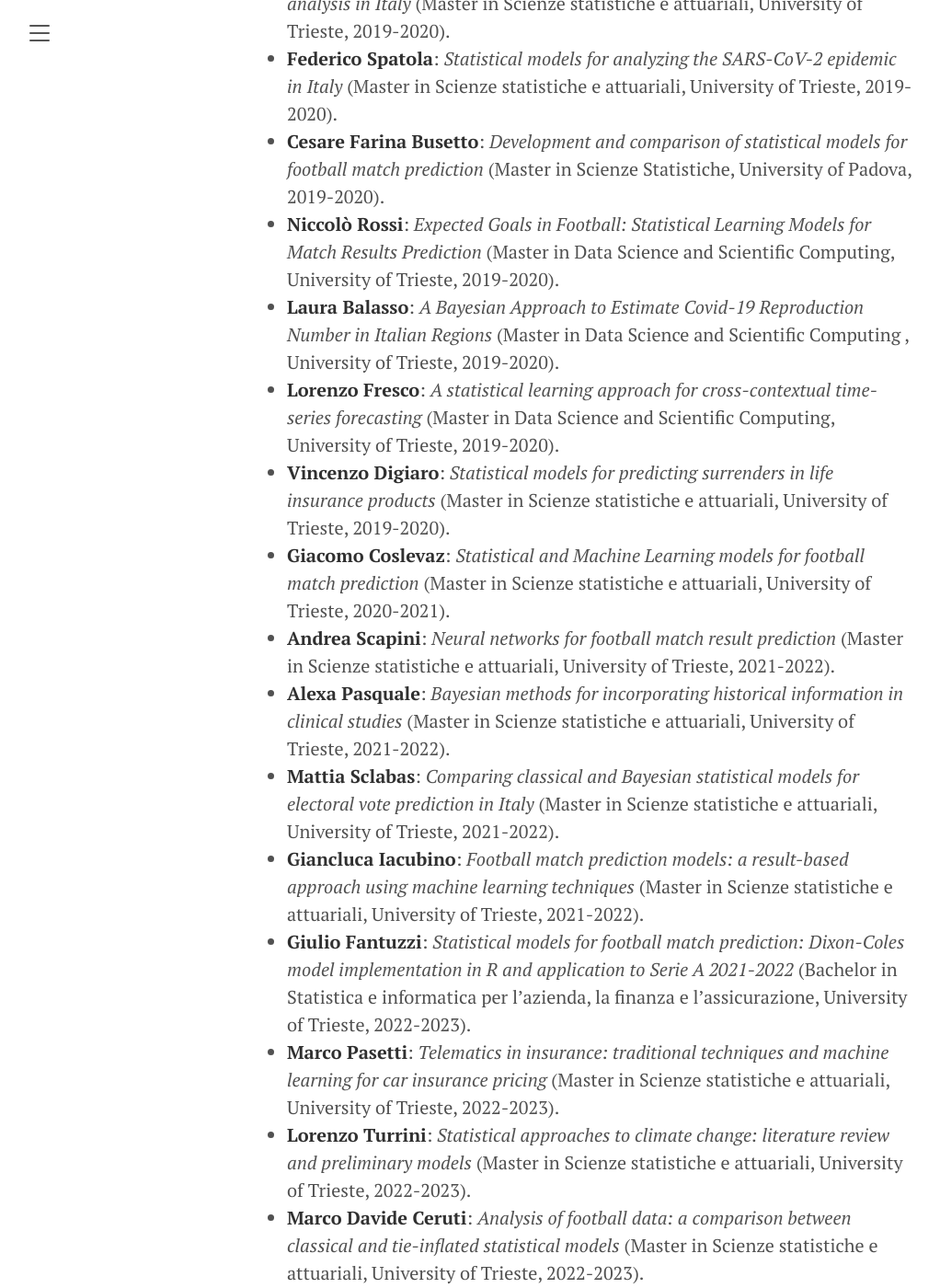
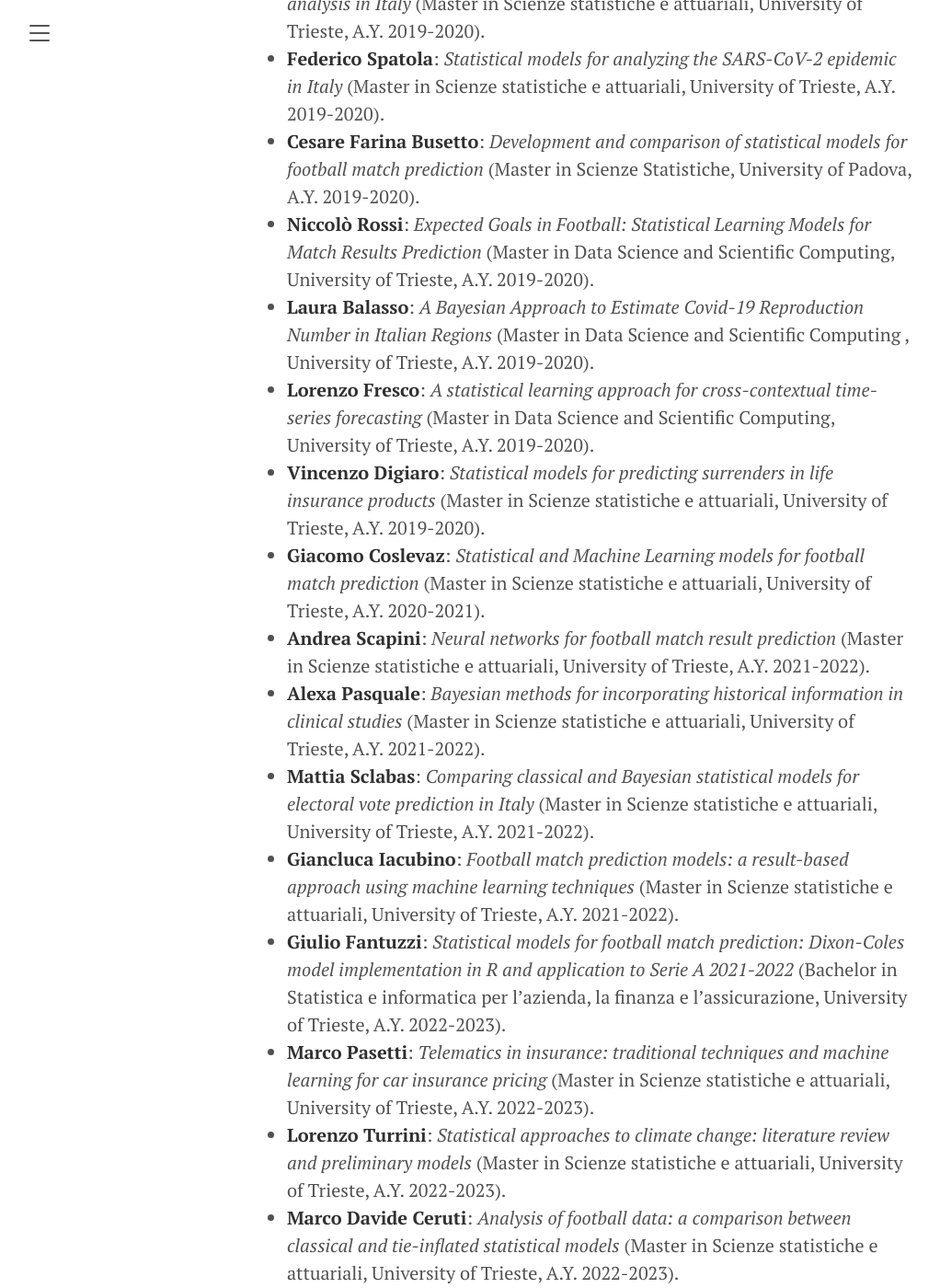
Before and after one commit to LeoEgidi/leoegidi.github.io, a Jekyll site: the page built from students.md, in a window 1280 px wide and 1400 px high, scrolled down 906 px. Shown: the whole window at 92% size, without its empty margins (8-1030 px from the left). Built offline with Jekyll 4.4.1, drawn with Linux system fonts in a browser that asks for light colours; Markdown is read by kramdown in place of the engine named in the settings; part of the change alters nothing that is shown; some of the changed text lies outside the part shown.

```diff
--- a/students.md
+++ b/students.md
@@ -14,24 +14,24 @@ description: "Master's and PhD students supervised by Leonardo Egidi"
 
 ### Thesis Supervision (Master's and Bachelor's)
 
-- **Mitja Briscik**: *Statistical models for predicting football match results: an application to the UEFA Champions League* (Bachelor in Statistica e informatica per l'azienda, la finanza e l'assicurazione, University of Trieste, 2018-2019).
-- **Giuseppe Sassano**: *Statistical models for football match prediction: shots on target as a key factor* (Master in Scienze Statistiche, University of Padova, 2018-2019).
-- **Anna Scussolin**: *An application of hierarchical models to assess insurability in credit lines* (Master in Scienze statistiche e attuariali, University of Trieste, 2018-2019).
-- **Francesco Guglielmo**: *Statistical models for SARS-CoV-2 epidemic data analysis in Italy* (Master in Scienze statistiche e attuariali, University of Trieste, 2019-2020).
-- **Federico Spatola**: *Statistical models for analyzing the SARS-CoV-2 epidemic in Italy* (Master in Scienze statistiche e attuariali, University of Trieste, 2019-2020).
-- **Cesare Farina Busetto**: *Development and comparison of statistical models for football match prediction* (Master in Scienze Statistiche, University of Padova, 2019-2020).
-- **Niccolò Rossi**: *Expected Goals in Football: Statistical Learning Models for Match Results Prediction* (Master in Data Science and Scientific Computing, University of Trieste, 2019-2020).
-- **Laura Balasso**: *A Bayesian Approach to Estimate Covid-19 Reproduction Number in Italian Regions* (Master in Data Science and Scientific Computing , University of Trieste, 2019-2020).
-- **Lorenzo Fresco**: *A statistical learning approach for cross-contextual time-series forecasting* (Master in Data Science and Scientific Computing, University of Trieste, 2019-2020).
-- **Vincenzo Digiaro**: *Statistical models for predicting surrenders in life insurance products* (Master in Scienze statistiche e attuariali, University of Trieste, 2019-2020).
-- **Giacomo Coslevaz**: *Statistical and Machine Learning models for football match prediction* (Master in Scienze statistiche e attuariali, University of Trieste, 2020-2021).
-- **Andrea Scapini**: *Neural networks for football match result prediction* (Master in Scienze statistiche e attuariali, University of Trieste, 2021-2022).
-- **Alexa Pasquale**: *Bayesian methods for incorporating historical information in clinical studies* (Master in Scienze statistiche e attuariali, University of Trieste, 2021-2022).
-- **Mattia Sclabas**: *Comparing classical and Bayesian statistical models for electoral vote prediction in Italy* (Master in Scienze statistiche e attuariali, University of Trieste, 2021-2022).
-- **Giancluca Iacubino**: *Football match prediction models: a result-based approach using machine learning techniques* (Master in Scienze statistiche e attuariali, University of Trieste, 2021-2022).
-- **Giulio Fantuzzi**: *Statistical models for football match prediction: Dixon-Coles model implementation in R and application to Serie A 2021-2022* (Bachelor in  Statistica e informatica per l'azienda, la finanza e l'assicurazione, University of Trieste, 2022-2023).
-- **Marco Pasetti**: *Telematics in insurance: traditional techniques and machine learning for car insurance pricing* (Master in Scienze statistiche e attuariali, University of Trieste, 2022-2023).
-- **Lorenzo Turrini**: *Statistical approaches to climate change: literature review and preliminary models* (Master in Scienze statistiche e attuariali, University of Trieste, 2022-2023).
-- **Marco Davide Ceruti**: *Analysis of football data: a comparison between classical and tie-inflated statistical models* (Master in Scienze statistiche e attuariali, University of Trieste, 2022-2023).
-- **Mauro Mariotto**: *Modelli previsionali per churn analysis* (Master in Scienze statistiche e attuariali, University of Trieste, 2022-2023).
-- **Aurora Michelin**: *L'emissione di anidride carbonica in ambito aziendale e il conseguente impatto sul riscaldamento globale: modelli statistici e studio della letteratura*. (Master's, University of Trieste, 2023-2024)
+- **Mitja Briscik**: *Statistical models for predicting football match results: an application to the UEFA Champions League* (Bachelor in Statistica e informatica per l'azienda, la finanza e l'assicurazione, University of Trieste, A.Y. 2018-2019).
+- **Giuseppe Sassano**: *Statistical models for football match prediction: shots on target as a key factor* (Master in Scienze Statistiche, University of Padova, A.Y. 2018-2019).
+- **Anna Scussolin**: *An application of hierarchical models to assess insurability in credit lines* (Master in Scienze statistiche e attuariali, University of Trieste, A.Y. 2018-2019).
+- **Francesco Guglielmo**: *Statistical models for SARS-CoV-2 epidemic data analysis in Italy* (Master in Scienze statistiche e attuariali, University of Trieste, A.Y. 2019-2020).
+- **Federico Spatola**: *Statistical models for analyzing the SARS-CoV-2 epidemic in Italy* (Master in Scienze statistiche e attuariali, University of Trieste, A.Y. 2019-2020).
+- **Cesare Farina Busetto**: *Development and comparison of statistical models for football match prediction* (Master in Scienze Statistiche, University of Padova, A.Y. 2019-2020).
+- **Niccolò Rossi**: *Expected Goals in Football: Statistical Learning Models for Match Results Prediction* (Master in Data Science and Scientific Computing, University of Trieste, A.Y. 2019-2020).
+- **Laura Balasso**: *A Bayesian Approach to Estimate Covid-19 Reproduction Number in Italian Regions* (Master in Data Science and Scientific Computing , University of Trieste, A.Y. 2019-2020).
+- **Lorenzo Fresco**: *A statistical learning approach for cross-contextual time-series forecasting* (Master in Data Science and Scientific Computing, University of Trieste, A.Y. 2019-2020).
+- **Vincenzo Digiaro**: *Statistical models for predicting surrenders in life insurance products* (Master in Scienze statistiche e attuariali, University of Trieste, A.Y. 2019-2020).
+- **Giacomo Coslevaz**: *Statistical and Machine Learning models for football match prediction* (Master in Scienze statistiche e attuariali, University of Trieste, A.Y. 2020-2021).
+- **Andrea Scapini**: *Neural networks for football match result prediction* (Master in Scienze statistiche e attuariali, University of Trieste, A.Y. 2021-2022).
+- **Alexa Pasquale**: *Bayesian methods for incorporating historical information in clinical studies* (Master in Scienze statistiche e attuariali, University of Trieste, A.Y. 2021-2022).
+- **Mattia Sclabas**: *Comparing classical and Bayesian statistical models for electoral vote prediction in Italy* (Master in Scienze statistiche e attuariali, University of Trieste, A.Y. 2021-2022).
+- **Giancluca Iacubino**: *Football match prediction models: a result-based approach using machine learning techniques* (Master in Scienze statistiche e attuariali, University of Trieste, A.Y. 2021-2022).
+- **Giulio Fantuzzi**: *Statistical models for football match prediction: Dixon-Coles model implementation in R and application to Serie A 2021-2022* (Bachelor in  Statistica e informatica per l'azienda, la finanza e l'assicurazione, University of Trieste, A.Y. 2022-2023).
+- **Marco Pasetti**: *Telematics in insurance: traditional techniques and machine learning for car insurance pricing* (Master in Scienze statistiche e attuariali, University of Trieste, A.Y. 2022-2023).
+- **Lorenzo Turrini**: *Statistical approaches to climate change: literature review and preliminary models* (Master in Scienze statistiche e attuariali, University of Trieste, A.Y. 2022-2023).
+- **Marco Davide Ceruti**: *Analysis of football data: a comparison between classical and tie-inflated statistical models* (Master in Scienze statistiche e attuariali, University of Trieste, A.Y. 2022-2023).
+- **Mauro Mariotto**: *Modelli previsionali per churn analysis* (Master in Scienze statistiche e attuariali, University of Trieste, A.Y. 2022-2023).
+- **Aurora Michelin**: *L'emissione di anidride carbonica in ambito aziendale e il conseguente impatto sul riscaldamento globale: modelli statistici e studio della letteratura*. (Master in Scienze statistiche e attuariali, University of Trieste, A.Y. 2023-2024)
```
